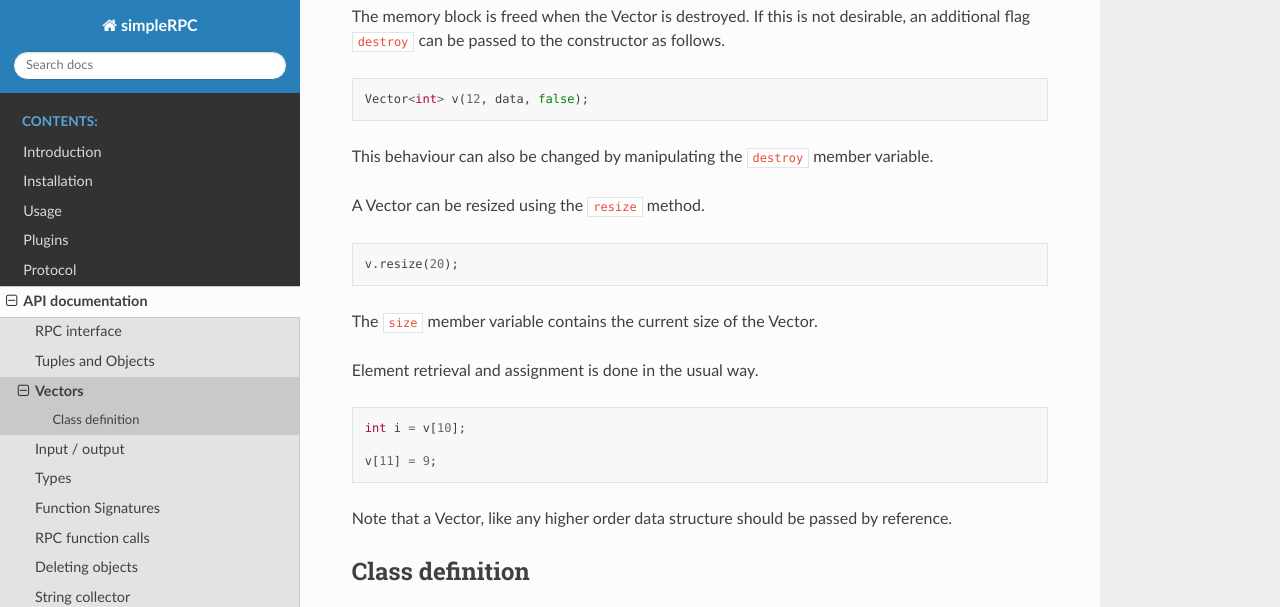
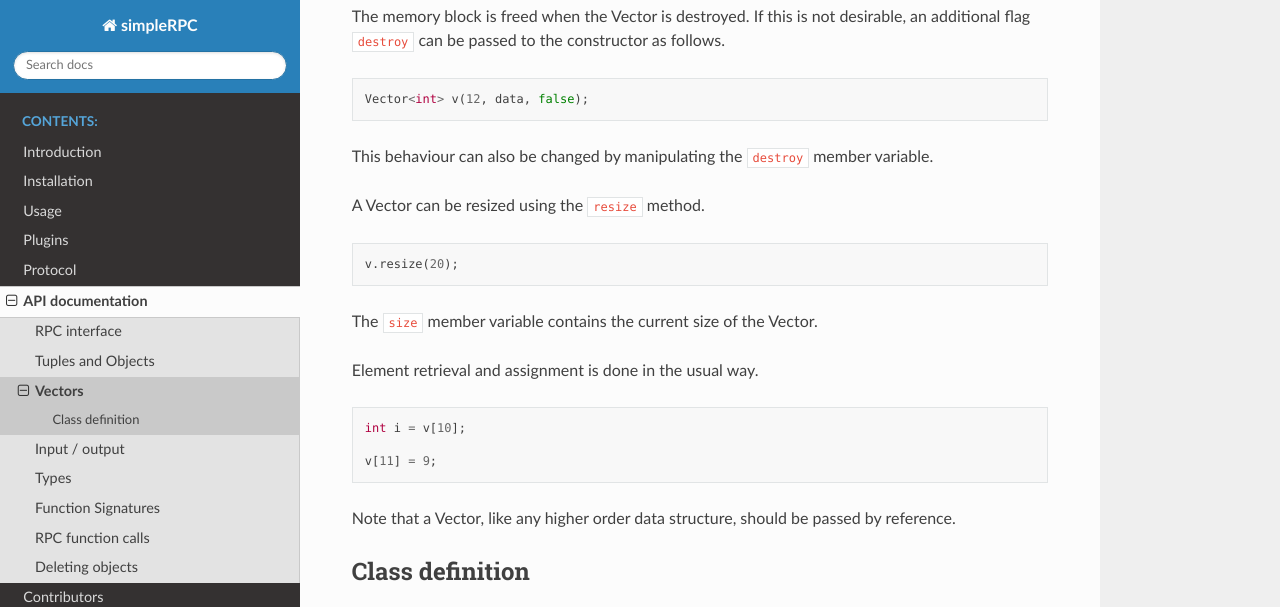
Before and after one commit to jfjlaros/simpleRPC, a Sphinx documentation site: the page built from docs/api/vector.rst, in a window 1280 px wide and 900 px high, scrolled down 518 px, cut to the strip 0-607 px from the top of the window. Built offline with Sphinx 7.4.7 and the Read the Docs theme 2.0.0, drawn with Linux system fonts in a browser that asks for light colours.

Commit message:
Removed Collector in favour of passing an I/O object.

```diff
--- a/docs/api.rst
+++ b/docs/api.rst
@@ -14,4 +14,3 @@ API documentation
    api/signature
    api/call
    api/del
-   api/collect
--- a/docs/api/tuple.rst
+++ b/docs/api/tuple.rst
@@ -24,7 +24,7 @@ Initialisation of a Tuple can be done with a brace-initializer-list as follows.
 Element retrieval and assignment is described below in the :ref:`Helper
 functions` section.
 
-Note that a Tuple, like any higher order data structure should be passed by
+Note that a Tuple, like any higher order data structure, should be passed by
 reference.
 
 Class definitions
@@ -51,7 +51,7 @@ follows.
 Element retrieval and assignment is described below in the :ref:`Helper
 functions` section.
 
-Note that an Object, like any higher order data structure should be passed by
+Note that an Object, like any higher order data structure, should be passed by
 reference.
 
 Class definitions
--- a/docs/api/vector.rst
+++ b/docs/api/vector.rst
@@ -48,7 +48,7 @@ Element retrieval and assignment is done in the usual way.
 
     v[11] = 9;
 
-Note that a Vector, like any higher order data structure should be passed by
+Note that a Vector, like any higher order data structure, should be passed by
 reference.
 
 Class definition
```
Also changed, not shown: docs/api/collect.rst (deleted, +0 -28 lines), 4 other files.
